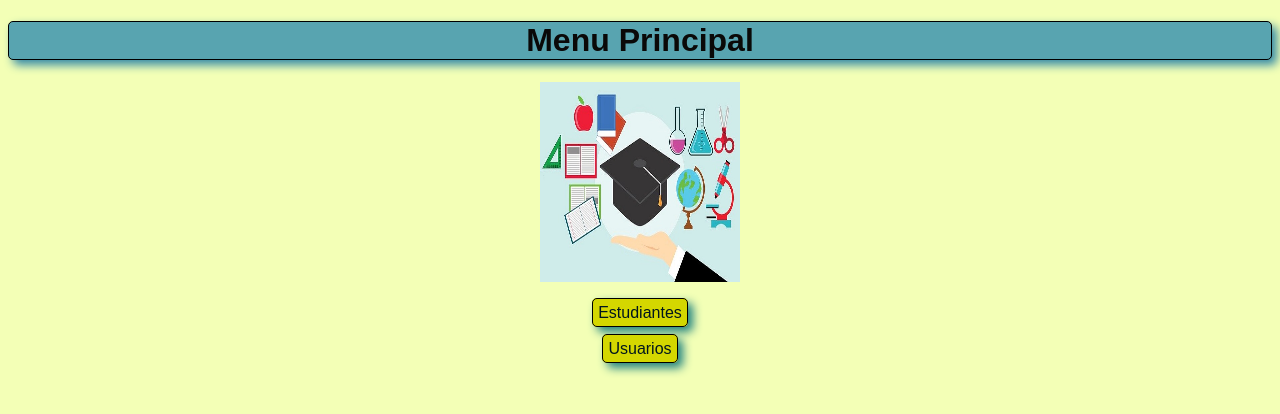
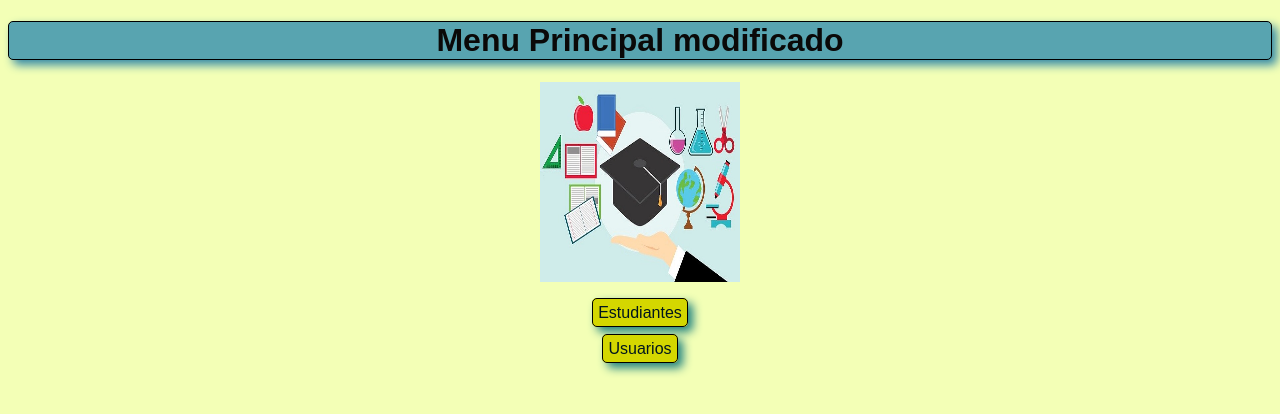
Before and after one commit to AndyPenafiel/Primero, a PHP site: page / in a window 1280 px wide. Shown: the top 414 px of the page. Run offline with PHP 8.4, Linux system fonts and the light colour scheme.

```diff
--- a/index.php
+++ b/index.php
@@ -31,7 +31,7 @@
 	</style>
 </head>
 <body bgcolor="#f3ffb6">
-	<h1>Menu Principal</h1>
+	<h1>Menu Principal modificado</h1>
 	<div align="center"><img src="pagina web.jpg" width="200" height="200"/></div><br>
 	<center><a class="menu" href="lista_estudiantes.php">Estudiantes</a></center><br>
 	<center><a class="menu" href="lista_usuarios.php">Usuarios</a></center>
```
